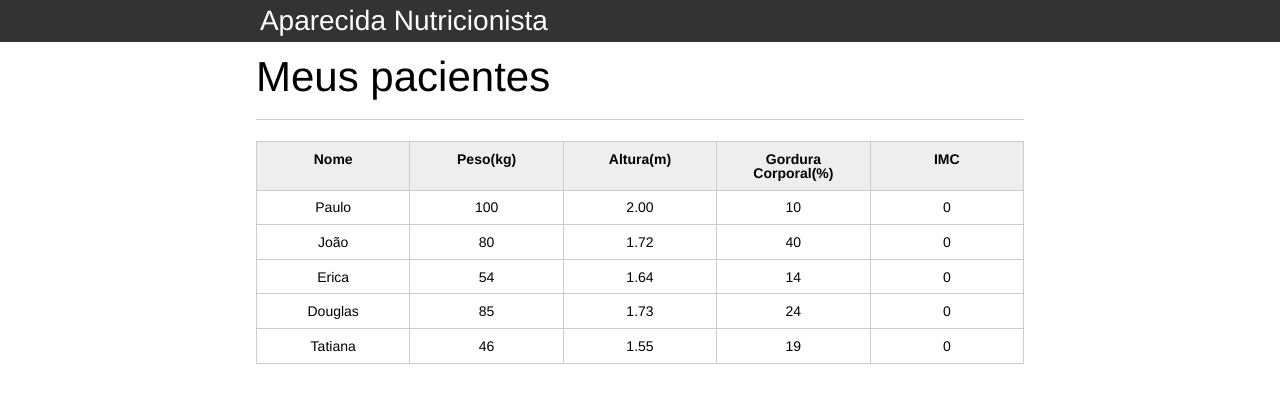
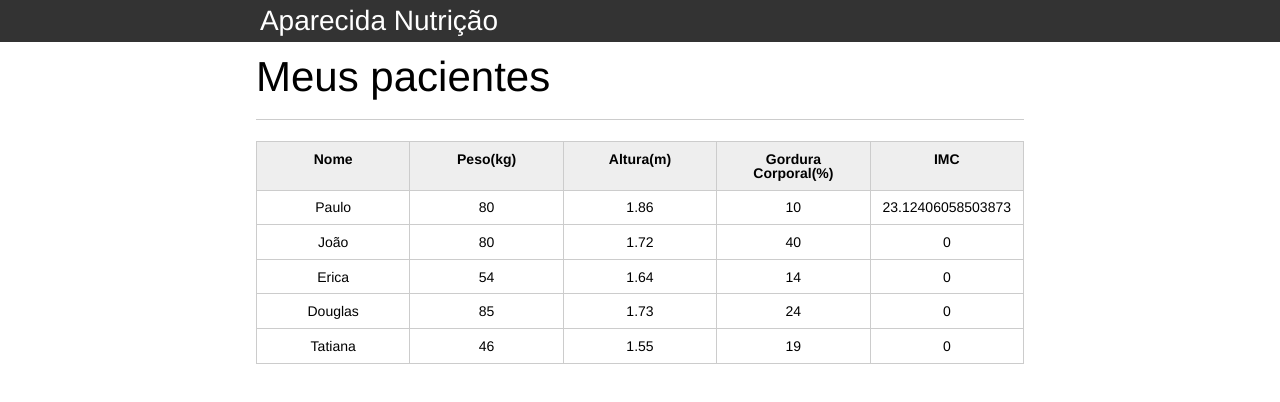
Before and after one commit to AnotherAlexMoreira/Alura---Introducao-JavaScript, a plain HTML site: page index.html in a window 1280 px wide. Drawn offline with Linux system fonts and the light colour scheme.

Commit message:
Aula 2 - Variáveis e operadores

```diff
--- a/index.html
+++ b/index.html
@@ -29,10 +29,10 @@
 						</tr>
 					</thead>
 					<tbody id="tabela-pacientes">
-						<tr class="paciente" >
+						<tr class="paciente" id="primeiro-paciente">
 							<td class="info-nome">Paulo</td>
-							<td class="info-peso">100</td>
-							<td class="info-altura">2.00</td>
+							<td class="info-peso">80</td>
+							<td class="info-altura">1.86</td>
 							<td class="info-gordura">10</td>
 							<td class="info-imc">0</td>
 						</tr>
--- a/js/principal.js
+++ b/js/principal.js
@@ -1,2 +1,27 @@
-var titulo = document.querySelector(".titulo");
-titulo.textContent = "Aparecida Nutricionista";
+var paciente = document.querySelector("#primeiro-paciente");
+
+var tdPeso = paciente.querySelector(".info-peso");
+var peso = tdPeso.textContent;
+
+var tdAltura = paciente.querySelector(".info-altura");
+var altura = tdAltura.textContent;
+
+var tdImc = paciente.querySelector(".info-imc");
+
+var pesoValido = true;
+var alturaValida = true;
+
+if (peso <= 0 || peso >= 1000) {
+    pesoValido = false;
+    tdImc.textContent = "Peso inválido";
+}
+if (altura <= 0 || altura >= 3.00){
+        alturaValida = false;
+        tdImc.textContent = "Altura inválida!";
+}
+if (pesoValido && alturaValida){
+    var imc = peso / (altura*altura);
+    tdImc.textContent = imc;
+}else{
+    tdImc.textContent = "Altura e/ou peso inválido(s)!"
+}
```
